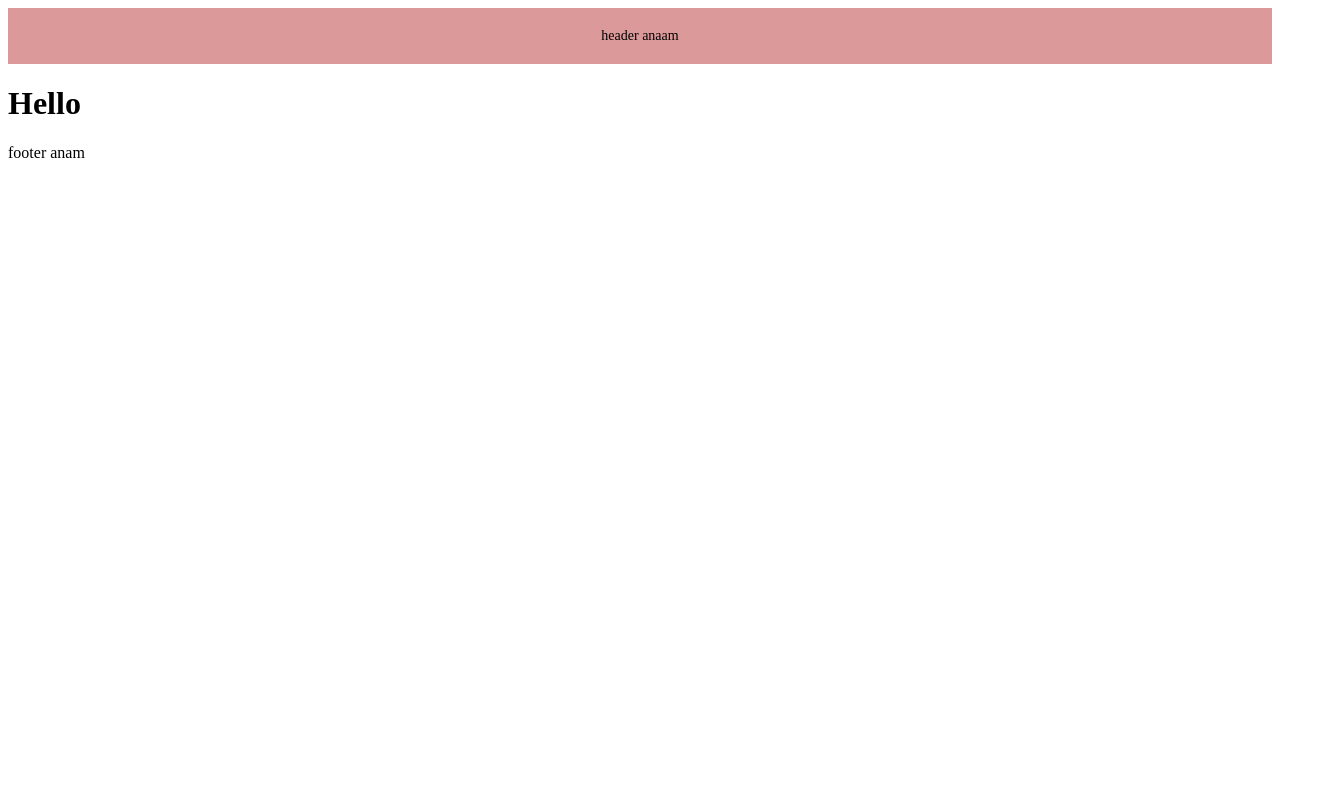
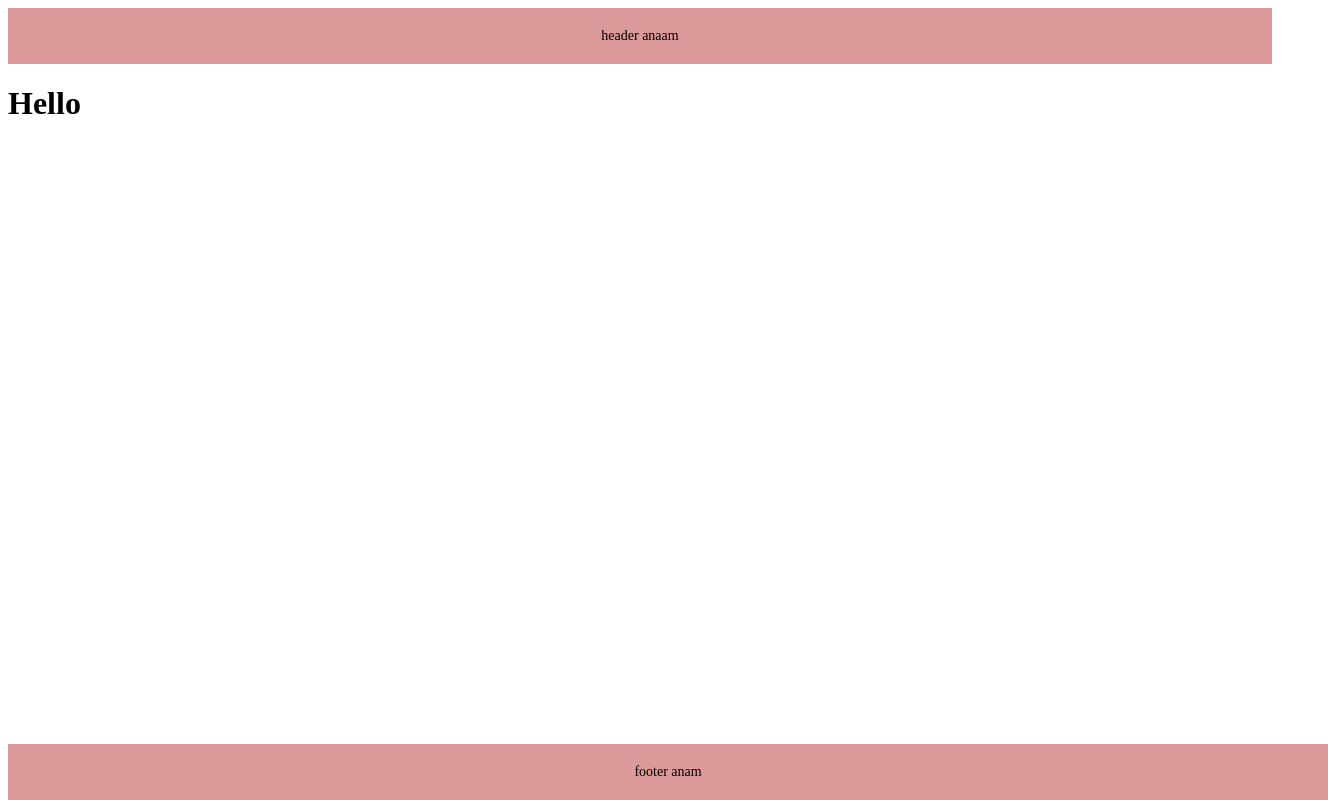
Before and after one commit to Tugbagundogdu/Fimple-Final-Case, a React (Vite) app: page / in a window 1280 px wide. Shown: the whole page, 1328 px wide, since content can reach past the window. Built offline with nearby package versions, Linux system fonts and the light colour scheme.

Commit message:
footer added

```diff
--- a/src/components/Footer/Footer.jsx
+++ b/src/components/Footer/Footer.jsx
@@ -1,7 +1,7 @@
-
+import styles from "./footer.module.css";
 const Footer = () => {
   return (
-    <div>
+    <div className={styles.footer}>
       footer anam
     </div>
   )
--- a/src/components/Footer/footer.module.css
+++ b/src/components/Footer/footer.module.css
@@ -0,0 +1,10 @@
+.footer{
+    background-color: #dc9999;
+    padding: 20px;
+    text-align: center;
+    font-size: 14px;
+    color: black;
+    position: absolute;
+    bottom: 0;
+    width: 100%;
+}
```
